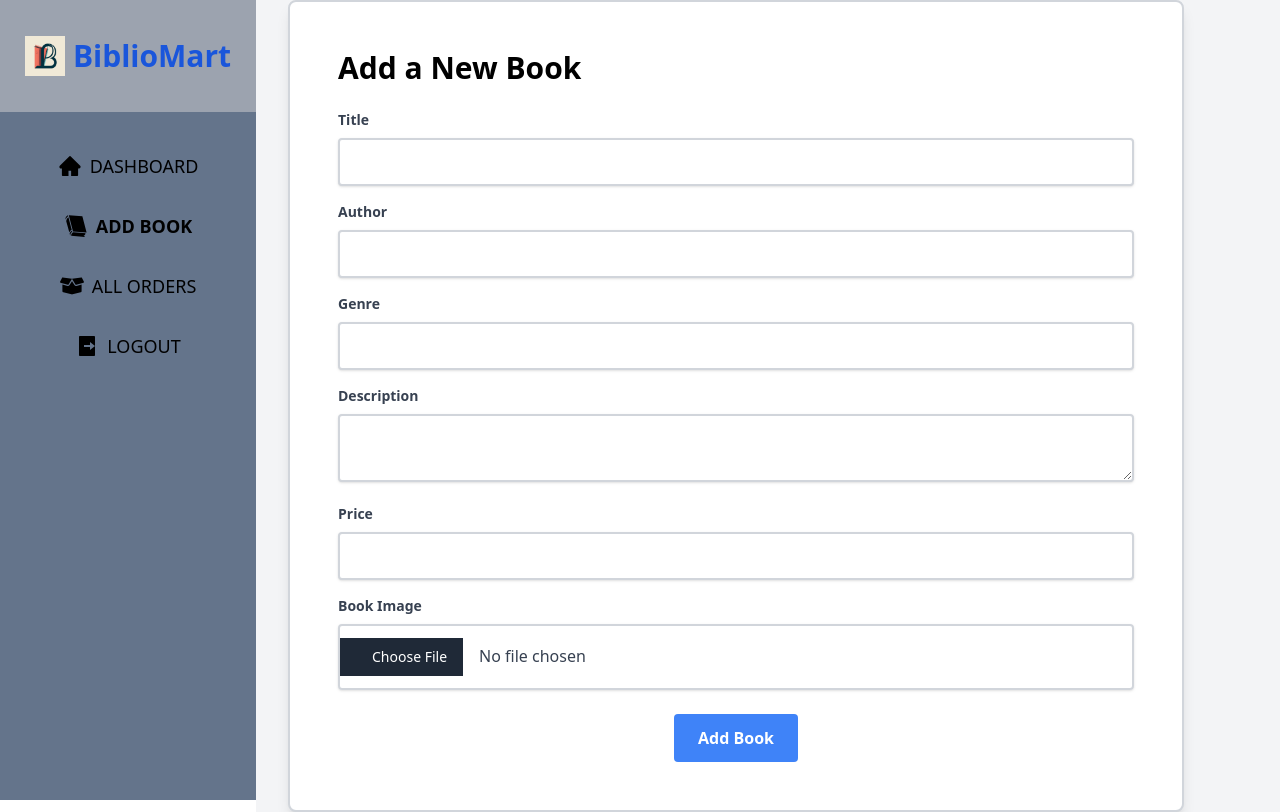
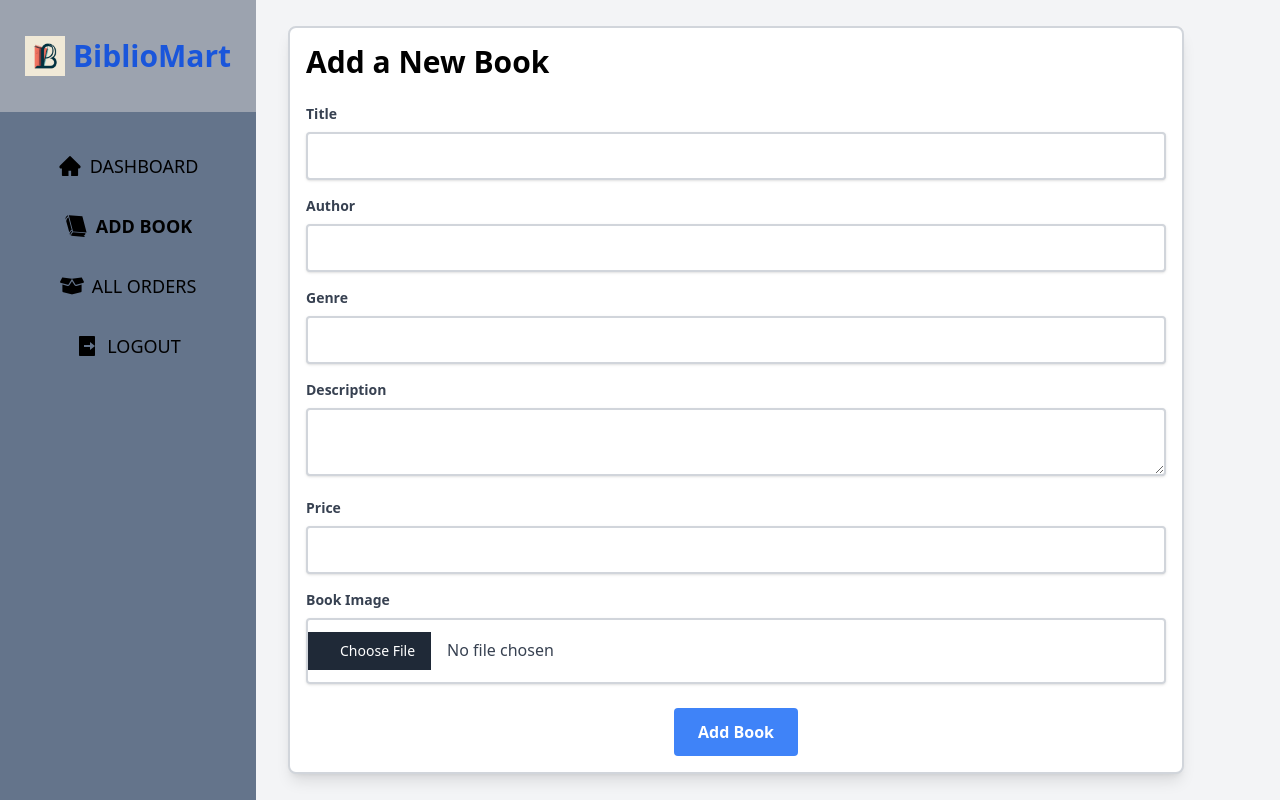
Before and after one commit to Surendra277/Book-Store, a React (Vite) app in the folder bookstore_client/: page /admin/addBook in a window 1280 px wide. Built offline with nearby package versions, Linux system fonts and the light colour scheme.

Commit message:
admin update

```diff
--- a/bookstore_client/src/Admin/Layout/SiderBar.jsx
+++ b/bookstore_client/src/Admin/Layout/SiderBar.jsx
@@ -17,7 +17,7 @@ const SiderBar = () => {
   ];
 
   return (
-    <div className='w-1/6 sm:w-1/4 bg-slate-500 flex flex-col items-center h-screen'>
+    <div className='w-1/6 sm:w-1/4 bg-slate-500 flex flex-col items-center '>
       {/* Logo */}
       <div className='text-3xl font-bold text-blue-700 h-20 sm:h-28 flex justify-center items-center bg-gray-400 w-full'>
         <div className='flex justify-between items-center gap-2'>
--- a/bookstore_client/src/Admin/Pages/AddBook.jsx
+++ b/bookstore_client/src/Admin/Pages/AddBook.jsx
@@ -33,7 +33,7 @@ function AddBookForm() {
   return (
     <div className="w-full flex items-center justify-left min-h-screen px-4 sm:px-6 lg:px-8 bg-gray-100">
       <form
-        className="w-full max-w-4xl p-8 sm:p-10 lg:p-12 border-2 border-gray-300 rounded-lg shadow-lg bg-white"
+        className="w-full max-w-4xl p-8 sm:p-10 lg:p-4 border-2 border-gray-300 rounded-lg shadow-lg bg-white"
         onSubmit={handleSubmit}
       >
         <h2 className="text-3xl font-bold mb-6 text-left">Add a New Book</h2>
--- a/bookstore_client/src/component/SignUp.jsx
+++ b/bookstore_client/src/component/SignUp.jsx
@@ -19,6 +19,7 @@ const SignUp = () => {
   setForm({
     ...form,
     [name]:value,
+
   });
  };
 
```
